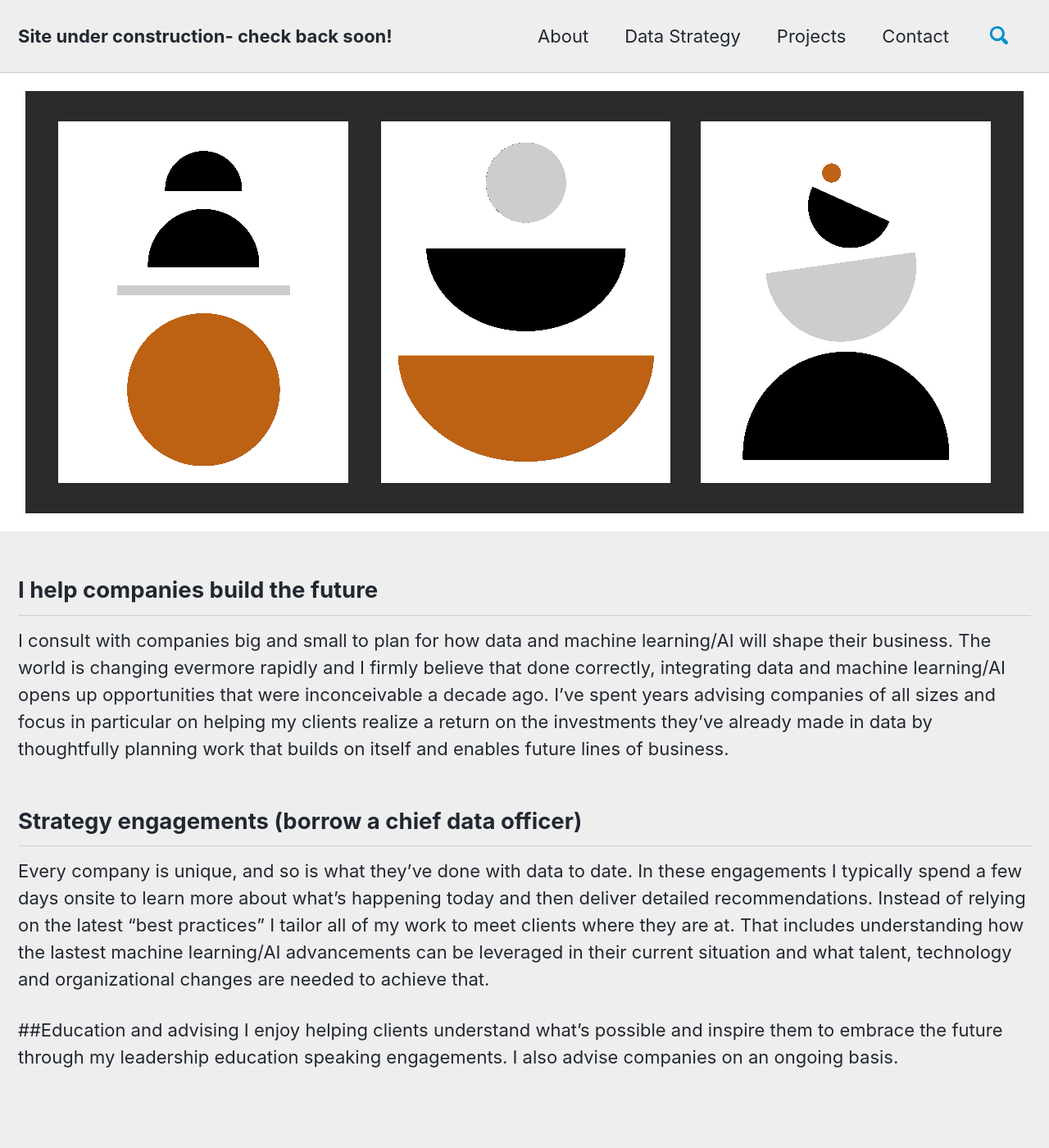
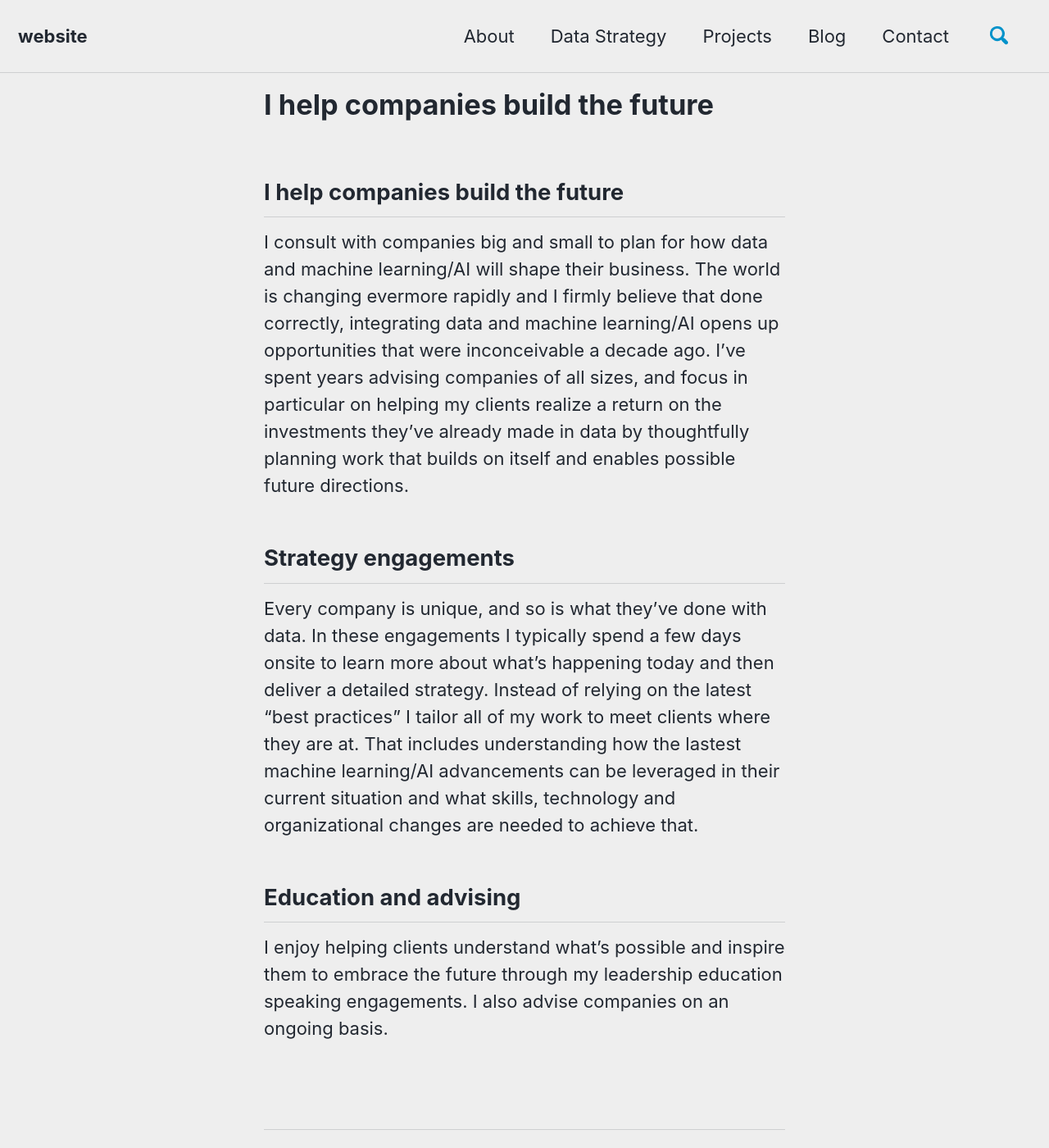
Before and after one commit to alicealbrecht/website, a Jekyll site: the page built from _pages/data_strategy.md, in a window 1280 px wide and 1400 px high. Shown: the whole window at 82% size. Built offline with Jekyll 4.4.1, drawn with Linux system fonts in a browser that asks for light colours; cached includes are drawn as plain includes; nearby versions of some CDN libraries; our own code applies the rules of GitHub Pages for plain Markdown files; some of the changed text lies outside the part shown.

```diff
--- a/_config.yml
+++ b/_config.yml
@@ -16,7 +16,7 @@ minimal_mistakes_skin    : air #"default", "air", "aqua", "contrast", "dark", "d
 
 # Site Settings
 locale                   : "en-US"
-title                    : "Site under construction- check back soon!" # "Site Title"
+title                    : #"" # "Site Title"
 title_separator          : "|"
 subtitle                 : # site tagline that appears below site title in masthead
 name                     : "Alice Albrecht"
@@ -94,7 +94,7 @@ analytics:
 # Site Author
 author:
   name             : "Alice Albrecht"
-  avatar           : "/assets/images/Alice_headshot_2018.jpg" # path of avatar image, e.g. "/assets/images/bio-photo.jpg"
+  avatar           : "/assets/images/Alice_headshot_2018.jpg" # path of avatar image
   bio              : "Creator of things that weren’t before. Currently starting something new with brains + machines. Lifelong scientist. I have a lot of questions."
   location         : "Brooklyn, NY"
   email            :
@@ -273,7 +273,7 @@ defaults:
       path: "_pages"
       type: pages
     values:
-      layout: splash
+      layout: single
       author_profile: false
       read_time: false
       comments: # true
--- a/_data/navigation.yml
+++ b/_data/navigation.yml
@@ -6,5 +6,7 @@ main:
     url: /data_strategy/
   - title: "Projects"
     url: /projects/
+  - title: "Blog"
+    url: /blog/
   - title: "Contact"
     url: /contact/
--- a/_pages/data_strategy.md
+++ b/_pages/data_strategy.md
@@ -1,14 +1,12 @@
 ---
 permalink: /data_strategy/
-header:
-  image: /assets/images/strategy_elements_web.jpg
 ---
 
 ## I help companies build the future
-I consult with companies big and small to plan for how data and machine learning/AI will shape their business. The world is changing evermore rapidly and I firmly believe that done correctly, integrating data and machine learning/AI opens up opportunities that were inconceivable a decade ago. I’ve spent years advising companies of all sizes and focus in particular on helping my clients realize a return on the investments they’ve already made in data by thoughtfully planning work that builds on itself and enables future lines of business.
+I consult with companies big and small to plan for how data and machine learning/AI will shape their business. The world is changing evermore rapidly and I firmly believe that done correctly, integrating data and machine learning/AI opens up opportunities that were inconceivable a decade ago. I’ve spent years advising companies of all sizes, and focus in particular on helping my clients realize a return on the investments they’ve already made in data by thoughtfully planning work that builds on itself and enables possible future directions.
 
-## Strategy engagements (borrow a chief data officer)
-Every company is unique, and so is what they’ve done with data to date. In these engagements I typically spend a few days onsite to learn more about what’s happening today and then deliver detailed recommendations. Instead of relying on the latest “best practices” I tailor all of my work to meet clients where they are at. That includes understanding how the lastest machine learning/AI advancements can be leveraged in their current situation and what talent, technology and organizational changes are needed to achieve that.
+## Strategy engagements
+Every company is unique, and so is what they’ve done with data. In these engagements I typically spend a few days onsite to learn more about what’s happening today and then deliver a detailed strategy. Instead of relying on the latest “best practices” I tailor all of my work to meet clients where they are at. That includes understanding how the lastest machine learning/AI advancements can be leveraged in their current situation and what skills, technology and organizational changes are needed to achieve that.
 
-##Education and advising
+## Education and advising
 I enjoy helping clients understand what’s possible and inspire them to embrace the future through my leadership education speaking engagements. I also advise companies on an ongoing basis.
```
Also changed, not shown: _pages/blog.md (added, +5 -0 lines), _pages/contact.md (added, +19 -0 lines), _pages/home.md (+7 -1 lines), _pages/projects.md (+7 -2 lines), index.md (added, +12 -0 lines), index_original.html (line endings or trailing spaces).
